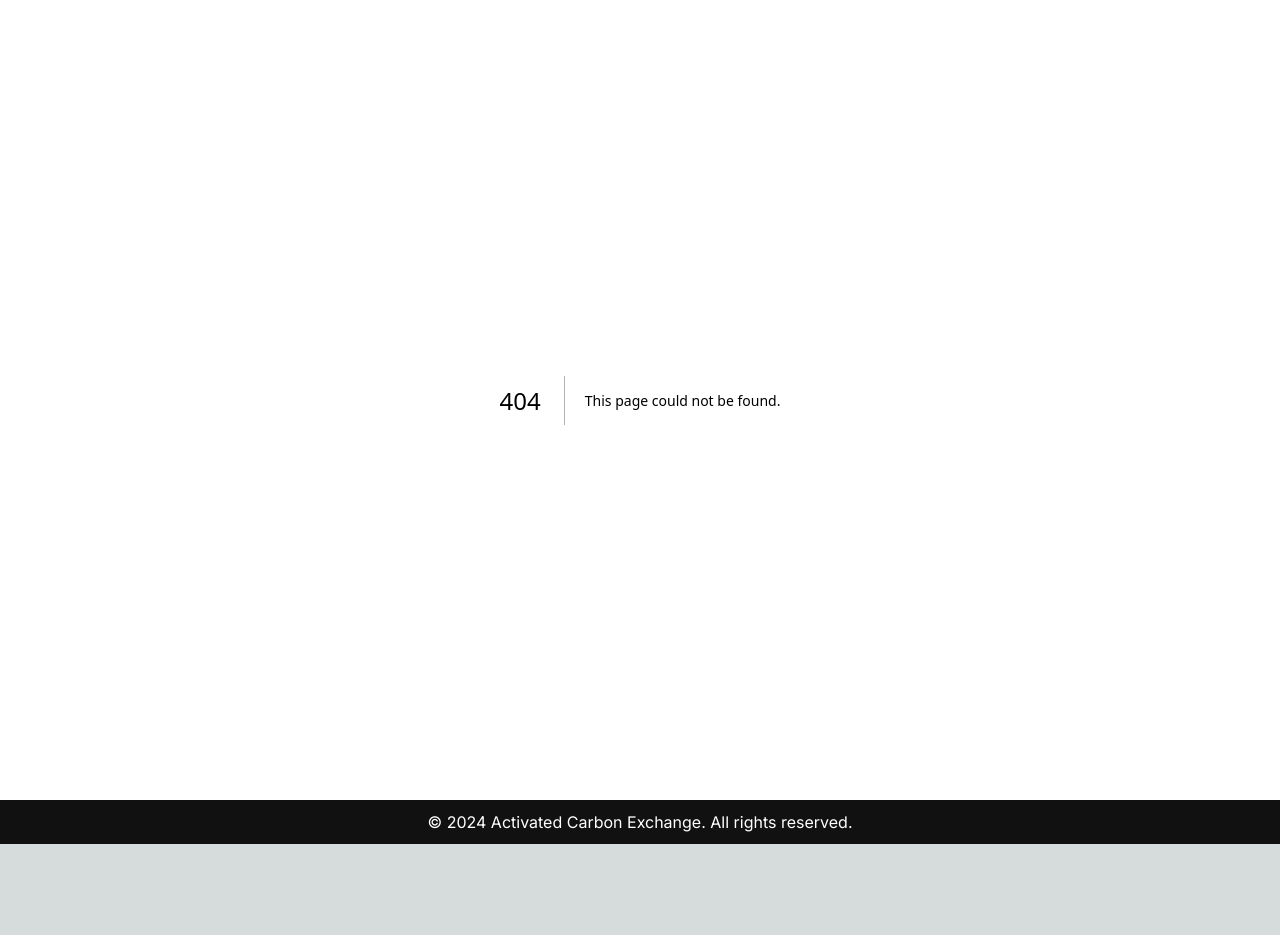
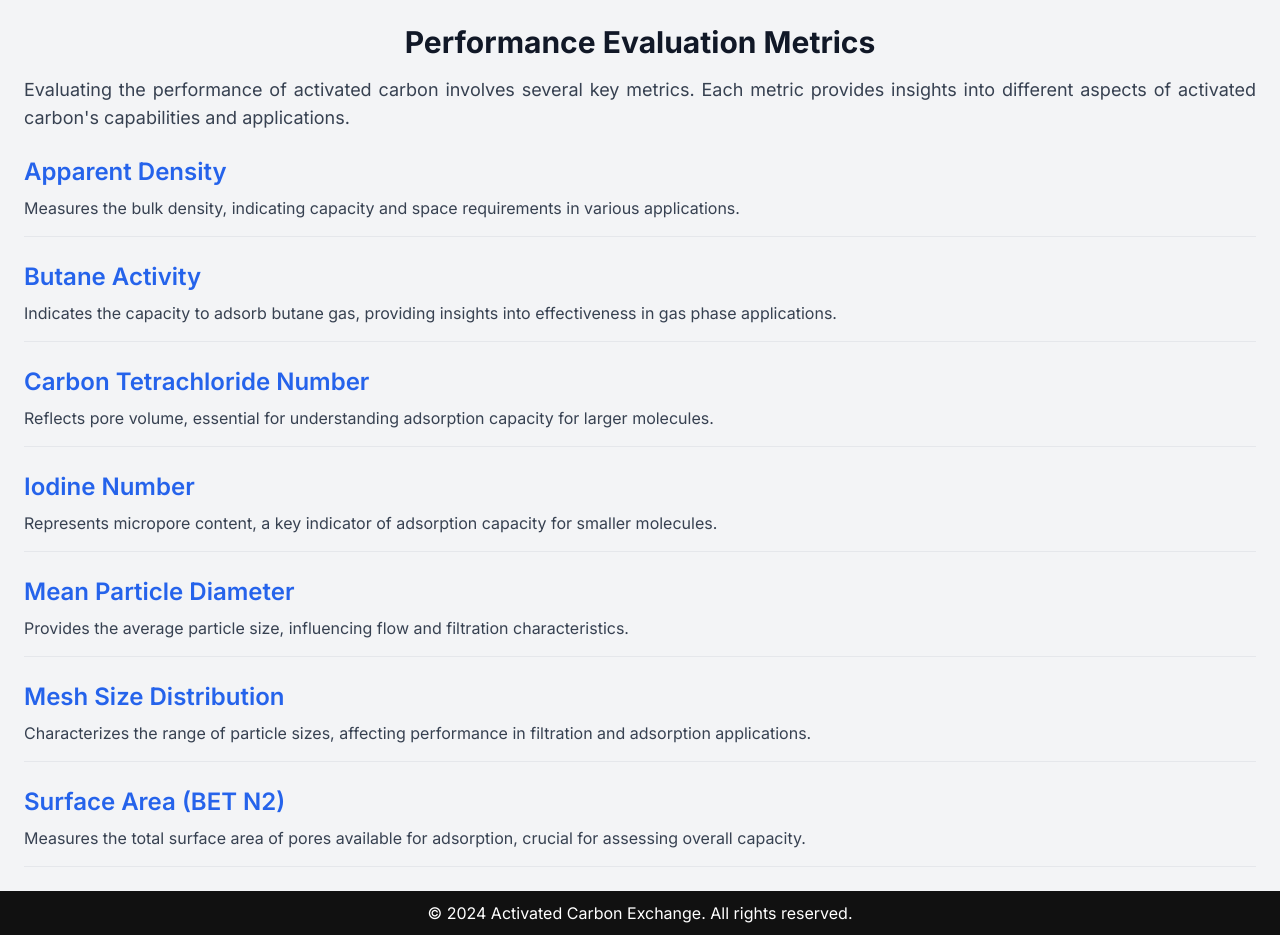
Before and after one commit to intelcarbon/activated_carbon_exchange, a Next.js app in the folder activated-carbon-exchange/: page /pages/activated-carbon-fundamentals/performance-evaluation-metrics in a window 1280 px wide. Before the commit this address had no page. Before the commit the page ends 844 px from the top, so only its background shows below. Built offline with nearby package versions, Linux system fonts and the light colour scheme.

Commit message:
changes to ne performance metrics index page

```diff
--- a/activated-carbon-exchange/src/app/output.css
+++ b/activated-carbon-exchange/src/app/output.css
@@ -601,6 +601,14 @@ video {
   margin-right: auto;
 }
 
+.mb-12 {
+  margin-bottom: 3rem;
+}
+
+.mb-2 {
+  margin-bottom: 0.5rem;
+}
+
 .mb-3 {
   margin-bottom: 0.75rem;
 }
@@ -613,12 +621,8 @@ video {
   margin-bottom: 1.5rem;
 }
 
-.mt-2 {
-  margin-top: 0.5rem;
-}
-
-.mt-6 {
-  margin-top: 1.5rem;
+.mb-8 {
+  margin-bottom: 2rem;
 }
 
 .block {
@@ -633,16 +637,8 @@ video {
   display: contents;
 }
 
-.h-auto {
-  height: auto;
-}
-
 .min-h-screen {
   min-height: 100vh;
-}
-
-.w-full {
-  width: 100%;
 }
 
 .max-w-7xl {
@@ -677,8 +673,14 @@ video {
   justify-content: center;
 }
 
-.rounded {
-  border-radius: 0.25rem;
+.space-y-6 > :not([hidden]) ~ :not([hidden]) {
+  --tw-space-y-reverse: 0;
+  margin-top: calc(1.5rem * calc(1 - var(--tw-space-y-reverse)));
+  margin-bottom: calc(1.5rem * var(--tw-space-y-reverse));
+}
+
+.border-b {
+  border-bottom-width: 1px;
 }
 
 .bg-blue-950 {
@@ -691,17 +693,28 @@ video {
   background-color: rgb(243 244 246 / var(--tw-bg-opacity));
 }
 
-.bg-white {
-  --tw-bg-opacity: 1;
-  background-color: rgb(255 255 255 / var(--tw-bg-opacity));
+.p-6 {
+  padding: 1.5rem;
 }
 
-.p-4 {
-  padding: 1rem;
+.p-8 {
+  padding: 2rem;
 }
 
-.p-6 {
-  padding: 1.5rem;
+.pb-4 {
+  padding-bottom: 1rem;
+}
+
+.text-center {
+  text-align: center;
+}
+
+.text-justify {
+  text-align: justify;
+}
+
+.font-sans {
+  font-family: ui-sans-serif, system-ui, sans-serif, "Apple Color Emoji", "Segoe UI Emoji", "Segoe UI Symbol", "Noto Color Emoji";
 }
 
 .text-2xl {
@@ -719,13 +732,8 @@ video {
   line-height: 2.5rem;
 }
 
-.text-sm {
-  font-size: 0.875rem;
-  line-height: 1.25rem;
-}
-
-.text-xl {
-  font-size: 1.25rem;
+.text-lg {
+  font-size: 1.125rem;
   line-height: 1.75rem;
 }
 
@@ -746,9 +754,9 @@ video {
   color: rgb(191 219 254 / var(--tw-text-opacity));
 }
 
-.text-gray-600 {
+.text-blue-600 {
   --tw-text-opacity: 1;
-  color: rgb(75 85 99 / var(--tw-text-opacity));
+  color: rgb(37 99 235 / var(--tw-text-opacity));
 }
 
 .text-gray-700 {
@@ -764,12 +772,6 @@ video {
 .text-gray-900 {
   --tw-text-opacity: 1;
   color: rgb(17 24 39 / var(--tw-text-opacity));
-}
-
-.shadow-md {
-  --tw-shadow: 0 4px 6px -1px rgb(0 0 0 / 0.1), 0 2px 4px -2px rgb(0 0 0 / 0.1);
-  --tw-shadow-colored: 0 4px 6px -1px var(--tw-shadow-color), 0 2px 4px -2px var(--tw-shadow-color);
-  box-shadow: var(--tw-ring-offset-shadow, 0 0 #0000), var(--tw-ring-shadow, 0 0 #0000), var(--tw-shadow);
 }
 
 :root {
@@ -821,3 +823,7 @@ footer {
   text-align: center;
   margin-top: auto;
 }
+
+.hover\:underline:hover {
+  text-decoration-line: underline;
+}
--- /dev/null
+++ b/activated-carbon-exchange/src/app/pages/activated-carbon-fundamentals/performance-evaluation-metrics/page.tsx
@@ -0,0 +1,75 @@
+import React from 'react';
+import Link from 'next/link';
+
+const PerformanceEvaluationMetrics = () => {
+  return (
+    <div className="p-6 bg-gray-100">
+      <div className="max-w-7xl mx-auto">
+        <h1 className="text-center text-3xl font-bold mb-4 text-gray-900">Performance Evaluation Metrics</h1>
+        <p className="text-justify text-lg mb-6 text-gray-700">
+          Evaluating the performance of activated carbon involves several key metrics. Each metric provides insights into different aspects of activated carbon's capabilities and applications.
+        </p>
+        <ul className="space-y-6">
+          <li className="border-b pb-4">
+            <h2 className="text-2xl font-semibold mb-2 text-gray-800">
+              <Link href="/pages/activated-carbon-fundamentals/performance-evaluation-metrics/apparent-density" className="text-blue-600 hover:underline">
+                Apparent Density
+              </Link>
+            </h2>
+            <p className="text-gray-700">Measures the bulk density, indicating capacity and space requirements in various applications.</p>
+          </li>
+          <li className="border-b pb-4">
+            <h2 className="text-2xl font-semibold mb-2 text-gray-800">
+              <Link href="/pages/activated-carbon-fundamentals/performance-evaluation-metrics/butane-activity" className="text-blue-600 hover:underline">
+                Butane Activity
+              </Link>
+            </h2>
+            <p className="text-gray-700">Indicates the capacity to adsorb butane gas, providing insights into effectiveness in gas phase applications.</p>
+          </li>
+          <li className="border-b pb-4">
+            <h2 className="text-2xl font-semibold mb-2 text-gray-800">
+              <Link href="/pages/activated-carbon-fundamentals/performance-evaluation-metrics/carbon-tetrachloride-number" className="text-blue-600 hover:underline">
+                Carbon Tetrachloride Number
+              </Link>
+            </h2>
+            <p className="text-gray-700">Reflects pore volume, essential for understanding adsorption capacity for larger molecules.</p>
+          </li>
+          <li className="border-b pb-4">
+            <h2 className="text-2xl font-semibold mb-2 text-gray-800">
+              <Link href="/pages/activated-carbon-fundamentals/performance-evaluation-metrics/iodine-number" className="text-blue-600 hover:underline">
+                Iodine Number
+              </Link>
+            </h2>
+            <p className="text-gray-700">Represents micropore content, a key indicator of adsorption capacity for smaller molecules.</p>
+          </li>
+          <li className="border-b pb-4">
+            <h2 className="text-2xl font-semibold mb-2 text-gray-800">
+              <Link href="/pages/activated-carbon-fundamentals/performance-evaluation-metrics/mean-particle-diameter" className="text-blue-600 hover:underline">
+                Mean Particle Diameter
+              </Link>
+            </h2>
+            <p className="text-gray-700">Provides the average particle size, influencing flow and filtration characteristics.</p>
+          </li>
+          <li className="border-b pb-4">
+            <h2 className="text-2xl font-semibold mb-2 text-gray-800">
+              <Link href="/pages/activated-carbon-fundamentals/performance-evaluation-metrics/mesh-size-distribution" className="text-blue-600 hover:underline">
+                Mesh Size Distribution
+              </Link>
+            </h2>
+            <p className="text-gray-700">Characterizes the range of particle sizes, affecting performance in filtration and adsorption applications.</p>
+          </li>
+          <li className="border-b pb-4">
+            <h2 className="text-2xl font-semibold mb-2 text-gray-800">
+              <Link href="/pages/activated-carbon-fundamentals/performance-evaluation-metrics/surface-area-(bet-n2)" className="text-blue-600 hover:underline">
+                Surface Area (BET N2)
+              </Link>
+            </h2>
+            <p className="text-gray-700">Measures the total surface area of pores available for adsorption, crucial for assessing overall capacity.</p>
+          </li>
+        </ul>
+      </div>
+    </div>
+  );
+};
+
+export default PerformanceEvaluationMetrics;
```
